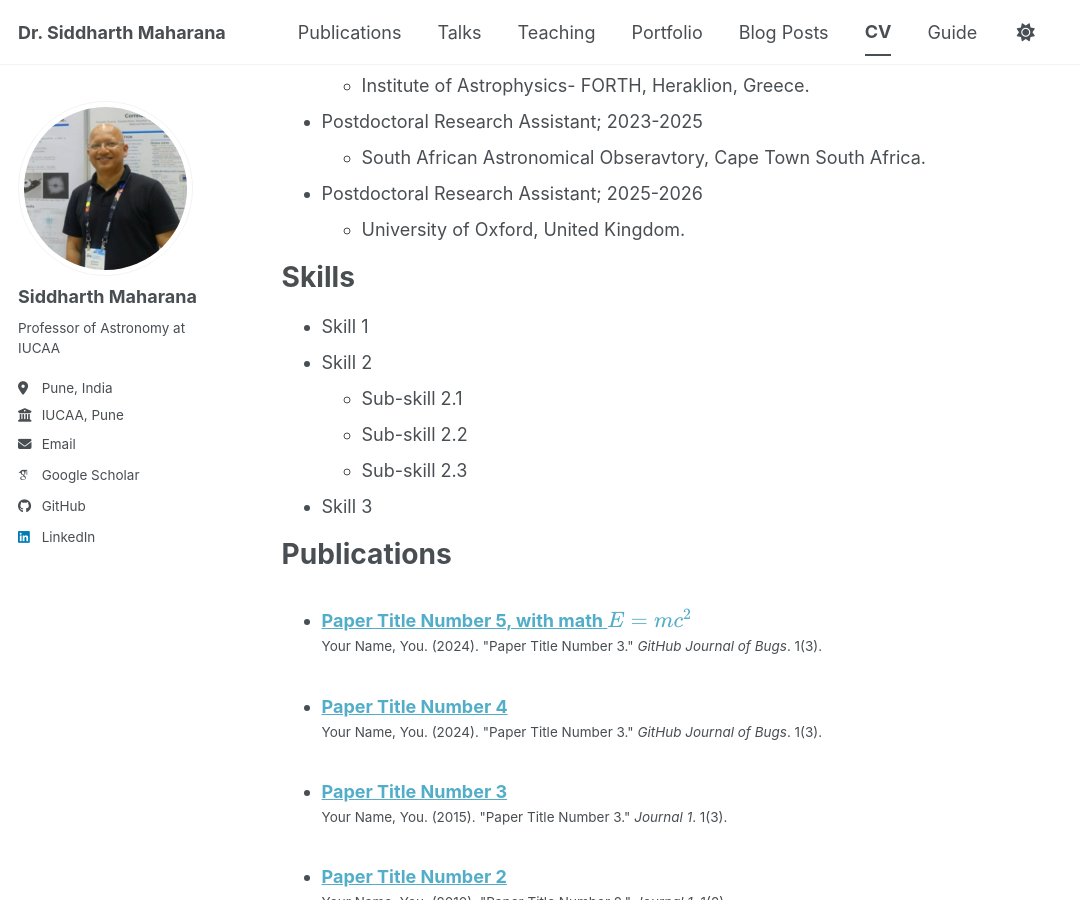
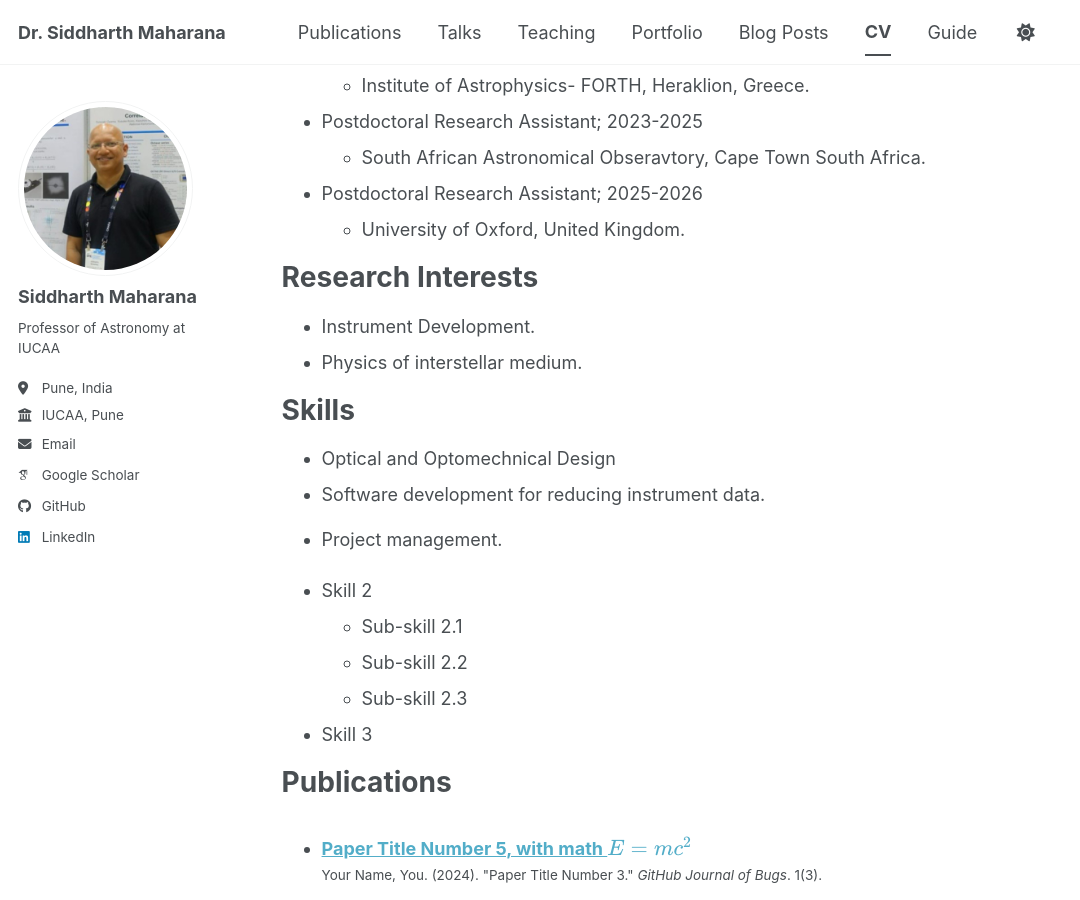
Before and after one commit to siddharth-maharana/siddharth-maharana.github.io, a Jekyll site: the page built from _pages/cv.md, in a window 1280 px wide and 900 px high, scrolled down 319 px. Shown: the whole window, without its empty margins (0-1080 px from the left). Built offline with Jekyll 4.4.1, drawn with Linux system fonts in a browser that asks for light colours; some web fonts are replaced; a script bundle is joined from its source files by our own code; library files that are not in the unit come from our copies.

Commit message:
Update cv.md

```diff
--- a/_pages/cv.md
+++ b/_pages/cv.md
@@ -25,9 +25,16 @@ Work experience
 * Postdoctoral Research Assistant; 2025-2026
   * University of Oxford, United Kingdom.
 
-Skills
+Research Interests
 ======
-* Skill 1
+* Instrument Development.
+* Physics of interstellar medium.
+
+# Skills
+* Optical and Optomechnical Design
+* Software development for reducing instrument data.
+* Project management.
+
 * Skill 2
   * Sub-skill 2.1
   * Sub-skill 2.2
```
